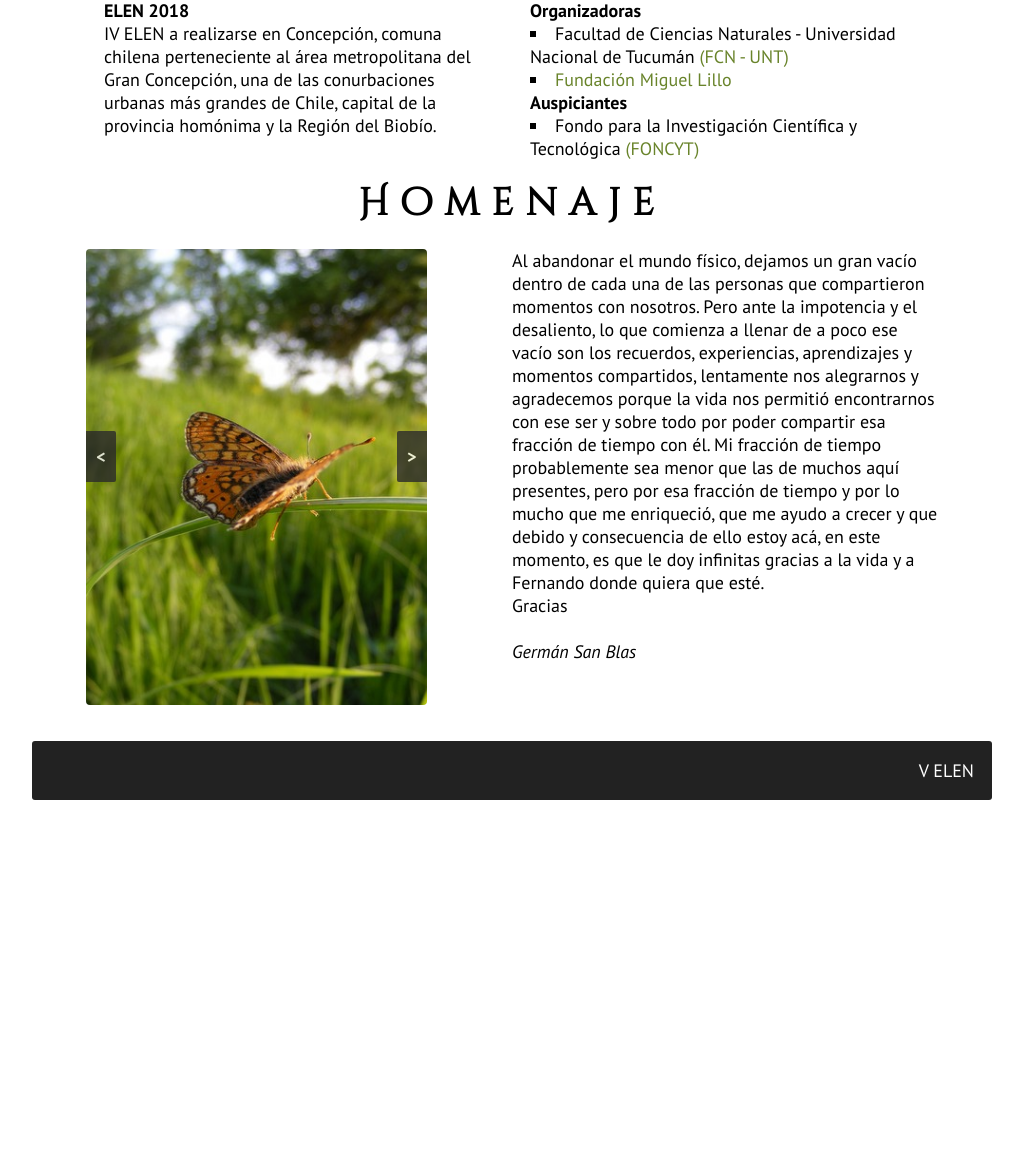
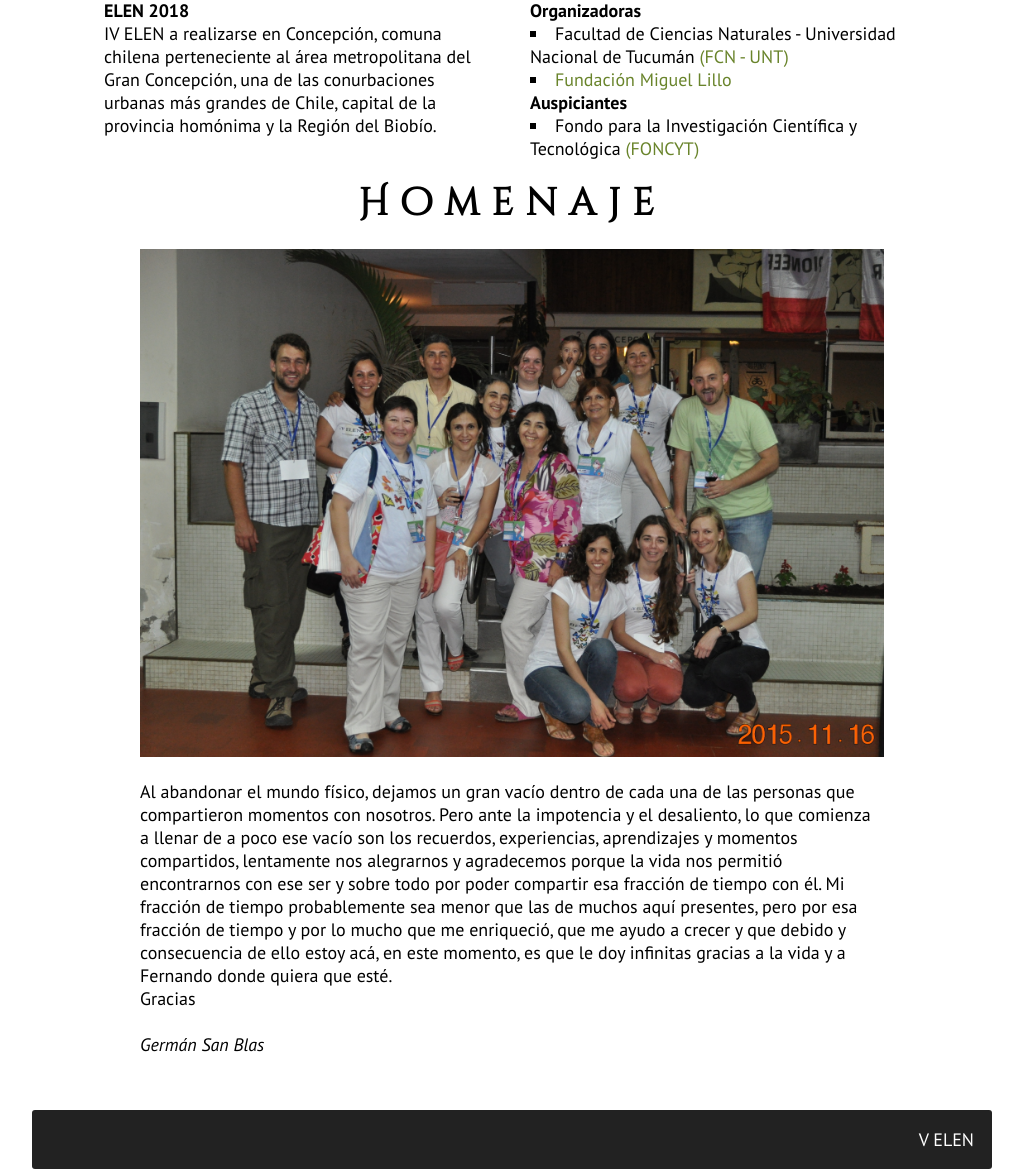
Before and after one commit to Greenderella/ELEN2015, a PHP site: page / in a window 1280 px wide. Shown: the part 495-1664 px from the top of the page, without its empty margins (128-1151 px from the left). Before the commit the page ends 1295 px from the top, so only its background shows below. Run offline with PHP 8.4, Linux system fonts and the light colour scheme; some libraries are stand-ins or nearby versions.

Commit message:
Foto portada

```diff
--- a/index.php
+++ b/index.php
@@ -40,19 +40,12 @@
 						</div>
 					</div>
 					<div class="clear"></div>
-					<div class="info">
+					<div class="printSolo">
 						<h2>Homenaje</h2>
-						<div id="slider">
-							<a class="control_next">></a>
-							<a class="control_prev"><</a>
-							<ul>
-								<li><img src="image/car1.jpg" title="Pariposa" /></li>
-								<li><img src="image/car2.jpg" title="Pariposa" /></li>
-								<li><img src="image/car3.jpg" title="Pariposa" /></li>
-								<li><img src="image/car4.jpg" title="Pariposa" /></li>
-								<li><img src="image/car5.jpg" title="Pariposa" /></li>
-							</ul>
-						</div>
+
+						<img src="image/ELEN V Grupo.jpg" title="ELEN V Grupo" />
+						<br />
+						<br />
 						<div class="text">
 							<p>
 								Al abandonar el mundo físico, dejamos un gran vacío dentro de cada una de las personas que compartieron momentos con nosotros. Pero ante la impotencia y el desaliento, lo que comienza a llenar de a poco ese vacío son los recuerdos, experiencias, aprendizajes y momentos compartidos, lentamente nos alegrarnos y agradecemos porque la vida nos permitió encontrarnos con ese ser y sobre todo por poder compartir esa fracción de tiempo con él. Mi fracción de tiempo probablemente sea menor que las de muchos aquí presentes, pero por esa fracción de tiempo y por lo mucho que me enriqueció, que me ayudo a crecer y que debido y consecuencia de ello estoy acá, en este momento, es que le doy infinitas gracias a la vida y a Fernando donde quiera que esté.
@@ -63,7 +56,6 @@
 							<i>Germán San Blas</i>
 							</p>
 						</div>
-						<div class="clear"></div>
 					</div>
 				</div>
 			</div>
```
Also changed, not shown: image/ELEN V Grupo.jpg (added).
